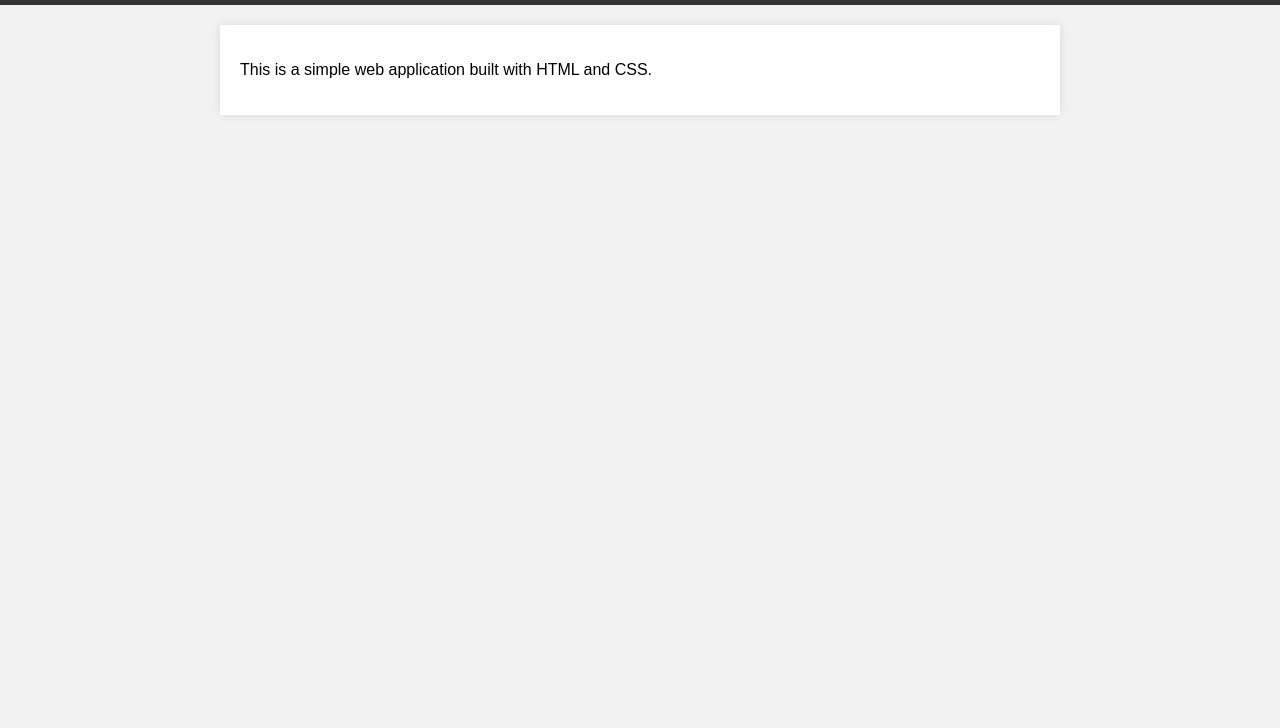
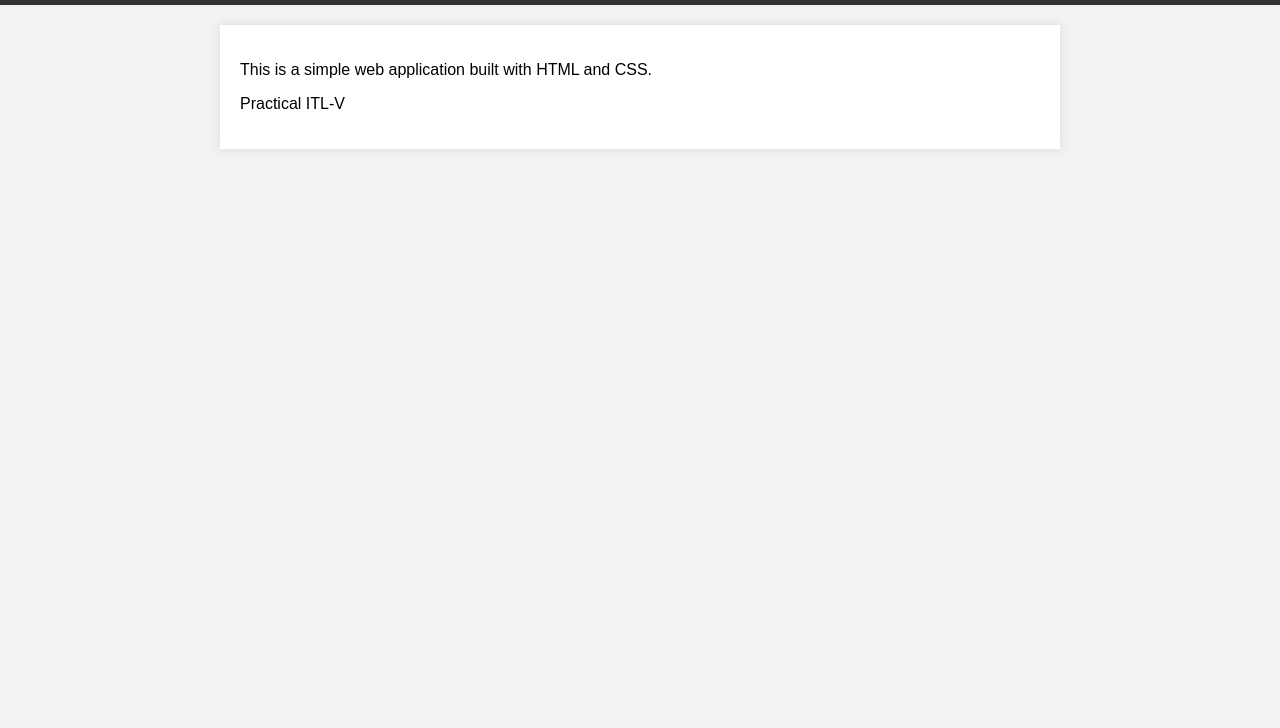
Before and after one commit to patroh11/ITL, a plain HTML site: page index.html in a window 1280 px wide. Shown: the part 72-800 px from the top of the page. Drawn offline with Linux system fonts and the light colour scheme.

Commit message:
Update index.html

```diff
--- a/index.html
+++ b/index.html
@@ -10,6 +10,7 @@
     </header>
     <main>
         <p>This is a simple web application built with HTML and CSS.</p>
+        <p>Practical ITL-V</p>
     </main>
 </body>
 </html>
```
